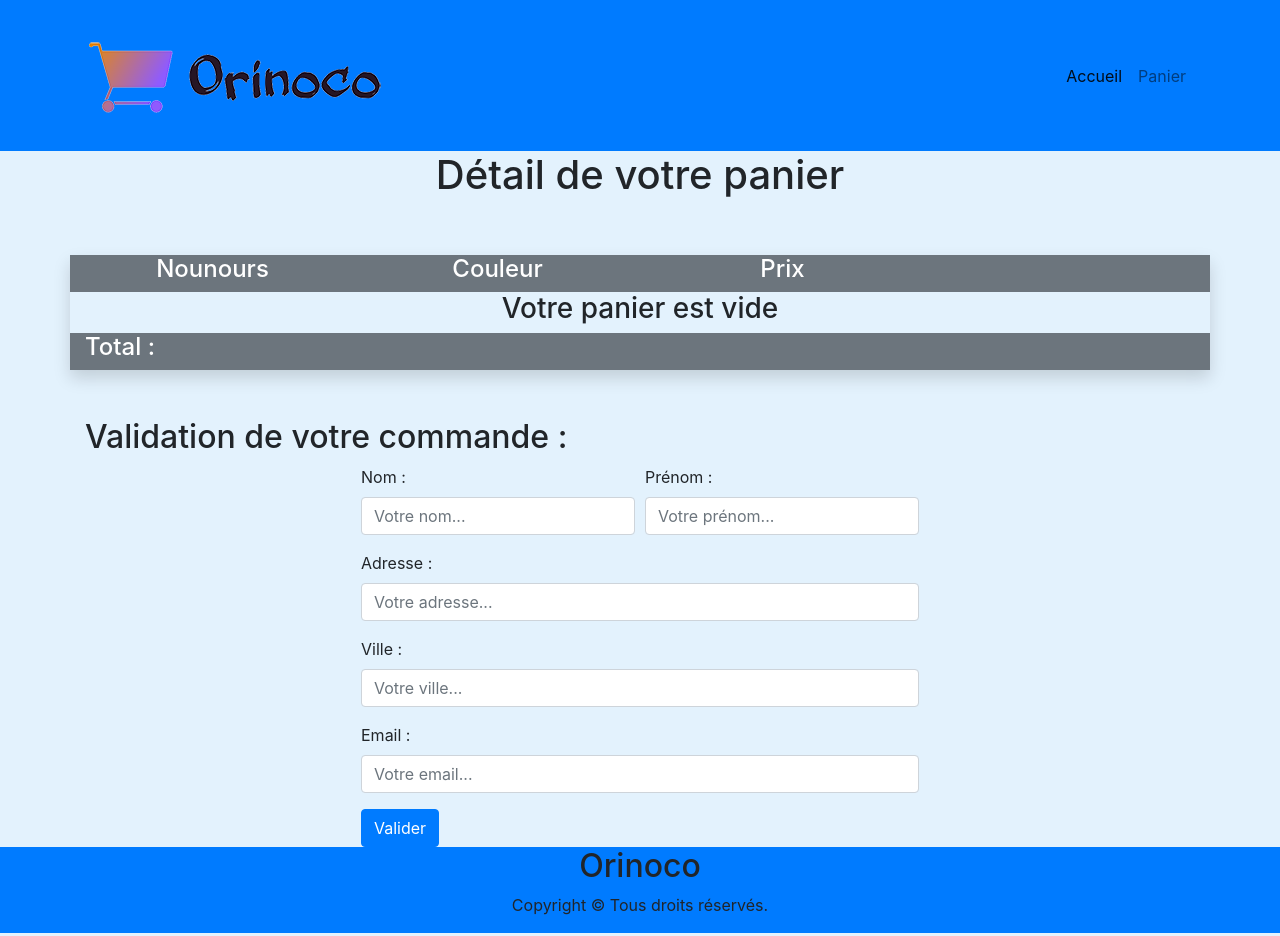
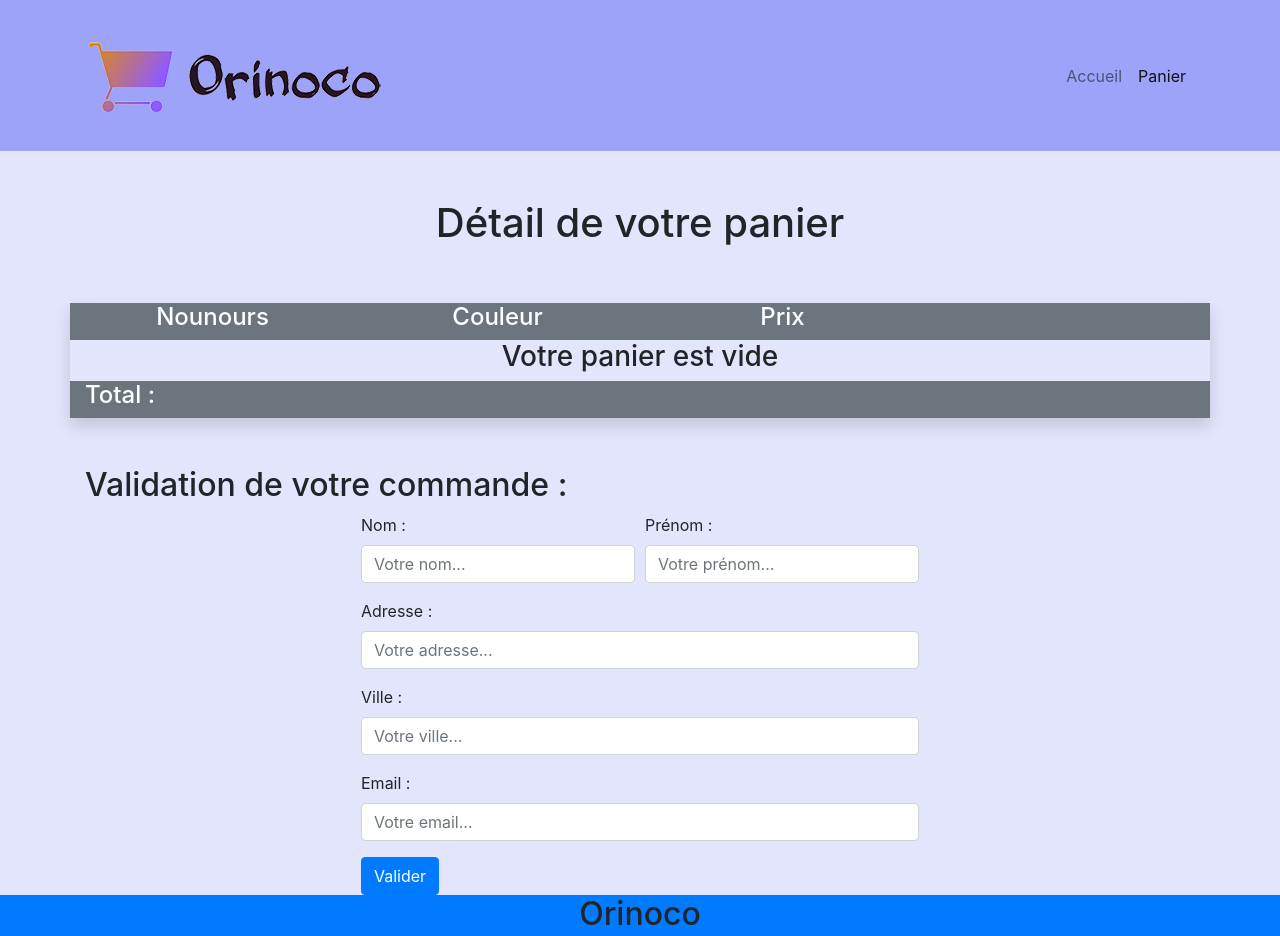
Before and after one commit to laurentGurbala/P5_orinoco, a plain HTML site: page panier.html in a window 1280 px wide. Shown: the top 936 px of the page. Drawn offline with nearby package versions, Linux system fonts and the light colour scheme.

Commit message:
refonte design header

```diff
--- a/panier.html
+++ b/panier.html
@@ -10,13 +10,16 @@
     <!-- Font Awesome -->
     <link rel="stylesheet" href="https://use.fontawesome.com/releases/v5.15.1/css/all.css" integrity="sha384-vp86vTRFVJgpjF9jiIGPEEqYqlDwgyBgEF109VFjmqGmIY/Y4HV4d3Gp2irVfcrp" crossorigin="anonymous">
 
+    <!-- CSS perso -->
+    <link rel="stylesheet" href="style.css">
+
     <title>Orinoco</title>
 </head>
-<body style="background-color:  #e3f2fd;">
+<body class="bg-primary-light">
     <!-- En-tête -->
-    <header class="bg-primary">
+    <header class="bg-primary-dark mb-5">
         <div class="container">
-            <div class="row">
+            <div class="row justify-content-between">
                 <nav class="col navbar navbar-expand-lg navbar-light">
                     <a class="nav-brand" href="index.html">
                         <img src="image/logoOrinoco.png" alt="logo Orinoco" class="img-fluid">
@@ -30,10 +33,10 @@
                         <ul class="navbar-nav list-inline">
                             <!-- Todo : Mettre une classe active  -->
                             <li class="nav-item">
-                                <a href="index.html" class="nav-link active">Accueil</a>
+                                <a href="index.html" class="nav-link">Accueil</a>
                             </li>
                             <li class="nav-item">
-                                <a href="panier.html" class="nav-link">Panier</a>
+                                <a href="panier.html" class="nav-link active">Panier</a>
                             </li>
                         </ul>
                     </div>
--- /dev/null
+++ b/style.css
@@ -0,0 +1,7 @@
+.bg-primary-dark {
+    background-color: #9ca3f8;
+}
+
+.bg-primary-light {
+    background-color: #e3e5fd;
+}
```
Also changed, not shown: confirmation.html (+7 -4 lines), index.html (+4 -6 lines), produit.html (+6 -3 lines).
